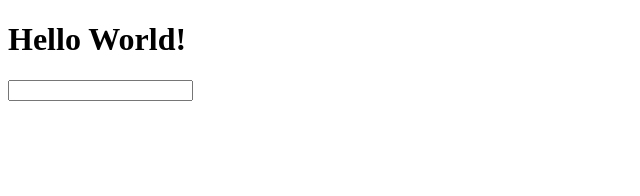
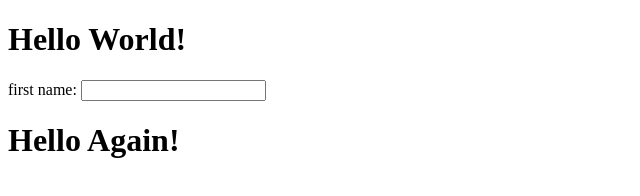
Before and after one commit to lomlo/lomlo.github.io, a plain HTML site: page index.html in a window 1280 px wide. Shown: the whole page, without its empty margins (0-640 px from the left). Drawn offline with Linux system fonts and the light colour scheme.

Commit message:
testing header and presence of form

```diff
--- a/index.html
+++ b/index.html
@@ -8,7 +8,9 @@
 <body>
 	<h1>Hello World!</h1>
 	<form id="myform">
-		<input name="firstname" type="text"></input>
+		first name:
+		<input id="firstname" name="firstname" type="text">
+	<h1>Hello Again!</h1>
 	</form>
 </body>
 </html>
```
